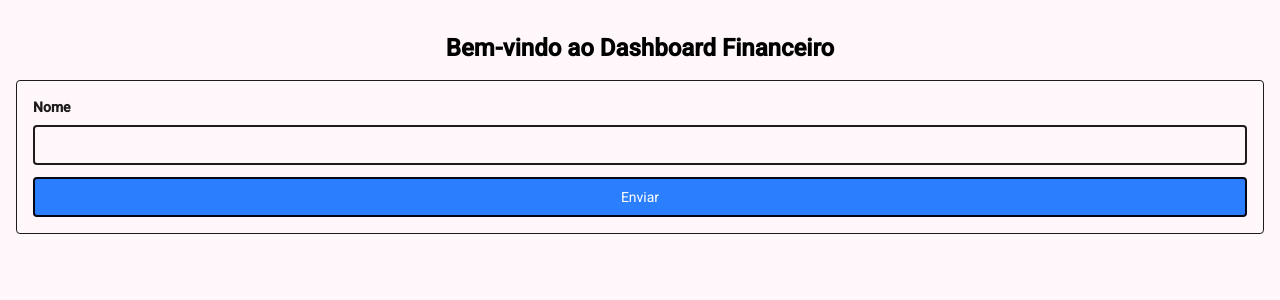
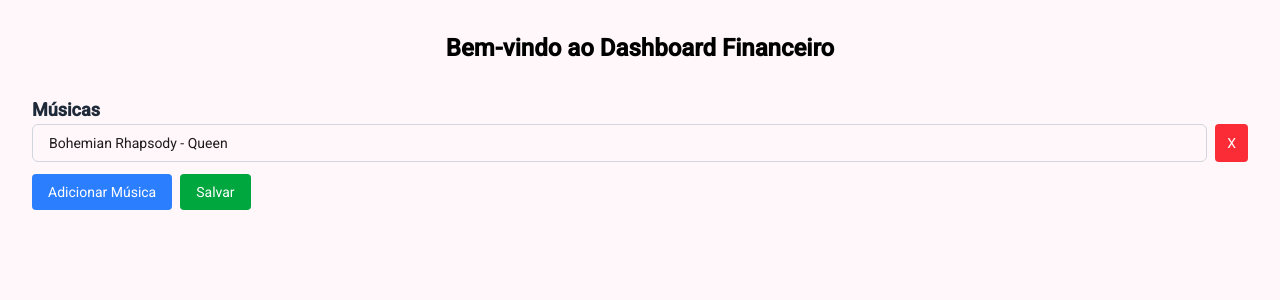
Before and after one commit to Antonio-Sitoe/angular_course, an Angular app: page / in a window 1280 px wide. Shown: the top 300 px of the page. Built offline with nearby package versions, Linux system fonts and the light colour scheme.

Commit message:
initial array form

```diff
--- a/src/app/app.html
+++ b/src/app/app.html
@@ -3,6 +3,6 @@
     <h2 class="text-2xl font-bold text-black">Bem-vindo ao Dashboard Financeiro</h2>
   </div>
   <div class="w-full grid container">
-    <app-app-control-form />
+    <app-form-array />
   </div>
 </div>
--- a/src/app/app.ts
+++ b/src/app/app.ts
@@ -1,9 +1,9 @@
 import { Component } from "@angular/core";
-import { AppControlForm } from "./components/app-control-form/app-control-form";
+import { FormArrayComponent } from "./components/form-array/form-array";
 
 @Component({
   selector: "app-root",
-  imports: [AppControlForm],
+  imports: [FormArrayComponent],
   templateUrl: "./app.html",
 })
 export class App {}
--- /dev/null
+++ b/src/app/components/form-array/form-array.html
@@ -0,0 +1,35 @@
+<div class="w-full p-4">
+  <h3 class="text-lg font-semibold text-gray-800">Músicas</h3>
+
+  <form [formGroup]="musicsForm" (ngSubmit)="submit()">
+    <div formArrayName="musics" class="space-y-2">
+      @for (music of musics.controls; track $index; let i = $index) {
+        <div [formGroupName]="i" class="flex gap-2">
+          <input
+            type="text"
+            placeholder="Nome da música"
+            formControlName="name"
+            class="border border-gray-300 rounded-md py-2 px-4 w-full"
+            (keypress)="adicionarItemOnEnter($event)"
+          />
+
+          <button type="button" (click)="removerItem(i)" class="bg-red-500 text-white px-3 rounded">
+            X
+          </button>
+        </div>
+      }
+    </div>
+
+    <button
+      type="button"
+      (click)="adicionarItem()"
+      class="mt-3 bg-blue-500 text-white py-2 px-4 rounded"
+    >
+      Adicionar Música
+    </button>
+
+    <button type="submit" class="mt-3 ml-2 bg-green-600 text-white py-2 px-4 rounded">
+      Salvar
+    </button>
+  </form>
+</div>
--- /dev/null
+++ b/src/app/components/form-array/form-array.ts
@@ -0,0 +1,51 @@
+import { Component } from "@angular/core";
+import {
+  FormArray,
+  FormControl,
+  FormGroup,
+  Validators,
+  ReactiveFormsModule,
+} from "@angular/forms";
+
+@Component({
+  selector: "app-form-array",
+  standalone: true,
+  imports: [ReactiveFormsModule],
+  templateUrl: "./form-array.html",
+})
+export class FormArrayComponent {
+  musicsForm = new FormGroup({
+    musics: new FormArray([
+      new FormGroup({
+        name: new FormControl("Bohemian Rhapsody - Queen", Validators.required),
+      }),
+    ]),
+  });
+
+  get musics(): FormArray {
+    return this.musicsForm.get("musics") as FormArray;
+  }
+
+  adicionarItem() {
+    this.musics.push(
+      new FormGroup({
+        name: new FormControl("", Validators.required),
+      })
+    );
+  }
+
+  removerItem(index: number) {
+    this.musics.removeAt(index);
+  }
+
+  adicionarItemOnEnter(event: KeyboardEvent) {
+    if (event.key === "Enter") {
+      event.preventDefault();
+      this.adicionarItem();
+    }
+  }
+
+  submit() {
+    console.log(this.musicsForm.value);
+  }
+}
```
